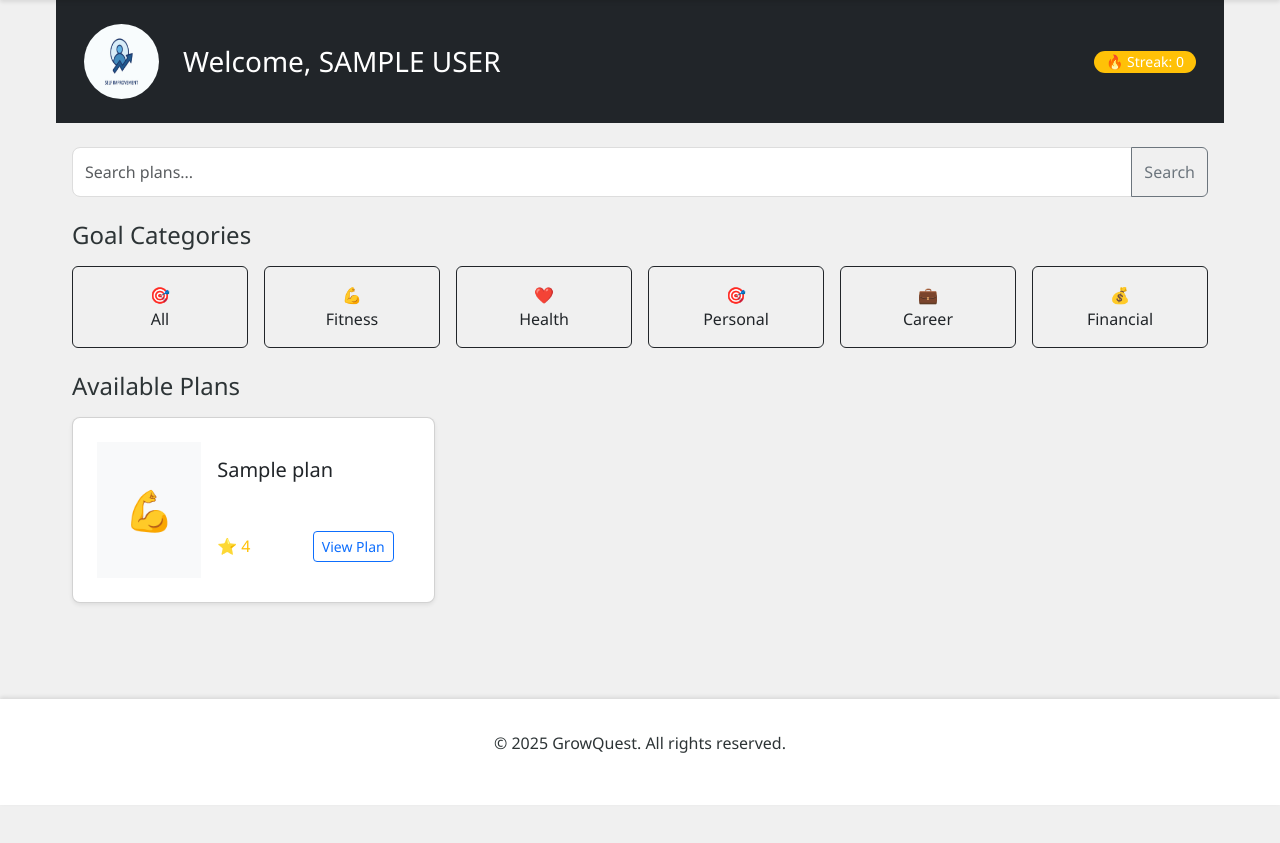
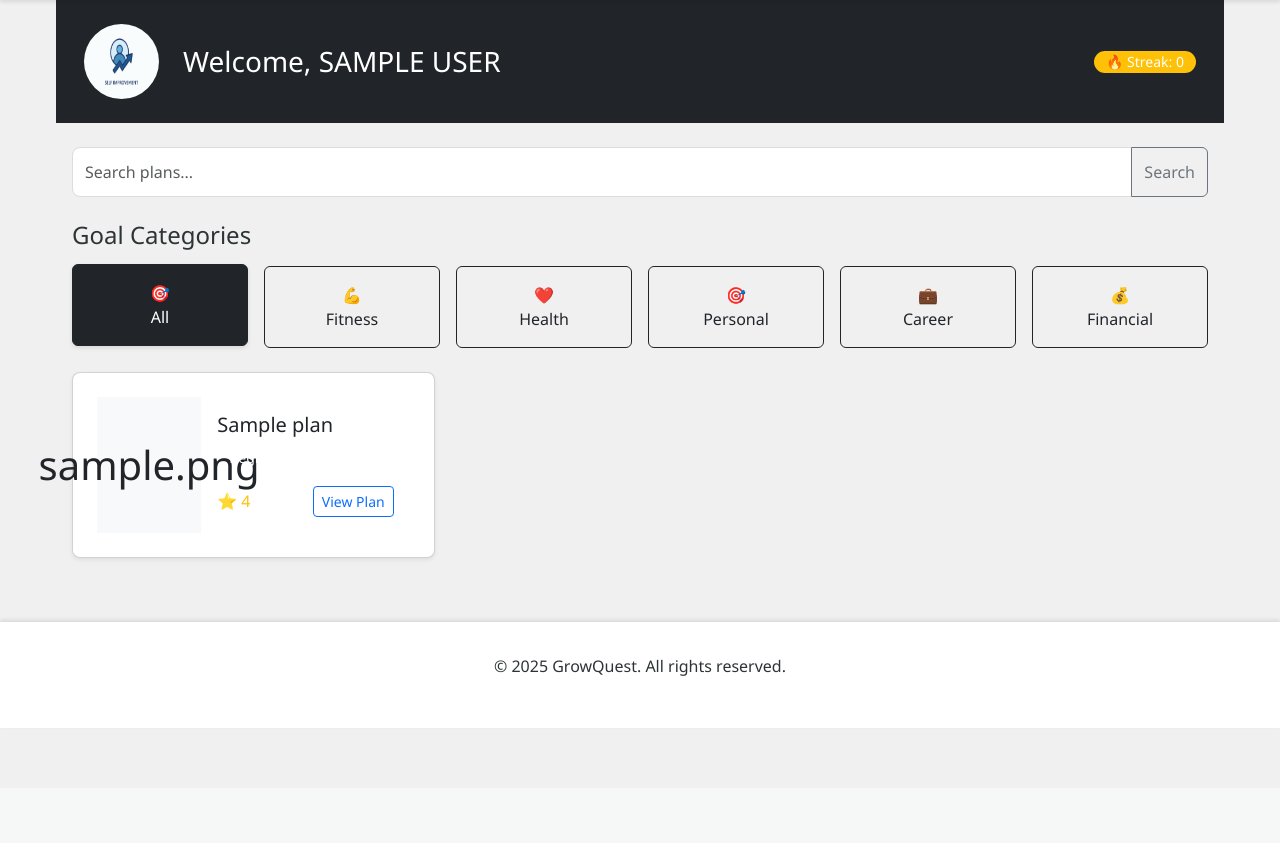
Before and after one commit to DanielOsuoha/SWE_project, a Django app: page / in a window 1280 px wide. Shown: the part 60-903 px from the top of the page. After the commit the page ends 736 px from the top, so only its background shows below. Run offline with Django 5.2, Linux system fonts and the light colour scheme; a user stored in the database is signed in; tables that the repository leaves empty hold one stand-in row (values such as "Sample post").

Commit message:
modified mvp

```diff
--- a/gamified_improvement/core/views.py
+++ b/gamified_improvement/core/views.py
@@ -7,7 +7,6 @@
 
 @login_required
 def index(request):
-    # Predefined categories with icons
     categories = [
         {'name': 'All', 'slug': 'all', 'icon': '🎯'},
         {'name': 'Fitness', 'slug': 'fitness', 'icon': '💪'},
@@ -17,12 +16,20 @@
         {'name': 'Financial', 'slug': 'financial', 'icon': '💰'},
     ]
 
-    # Get all plans, ordered by rating
-    plans = Plan.objects.all().order_by('-rating', 'title')
-    print(plans)
+    # Get category filter from URL parameters
+    active_category = request.GET.get('category', 'all')
+
+    # Get all plans and filter if category is specified
+    plans = Plan.objects.all()
+    if active_category and active_category != 'all':
+        plans = plans.filter(category=active_category)
+
+    plans = plans.order_by('-rating', 'title')
+
     context = {
         'categories': categories,
         'plans': plans,
+        'active_category': active_category,
         'streak': request.user.profile.streak if hasattr(request.user, 'profile') else 0,
     }
     return render(request, 'core/index.html', context)
--- a/gamified_improvement/static/css/base.css
+++ b/gamified_improvement/static/css/base.css
@@ -589,3 +589,15 @@
 .hidden {
     display: none;
 }
+
+.btn-outline-dark:hover {
+    background-color: #343a40;
+    color: white;
+    transform: translateY(-2px);
+    transition: all 0.2s ease;
+}
+
+.btn-dark {
+    transform: translateY(-2px);
+    box-shadow: 0 2px 4px rgba(0,0,0,0.1);
+}
--- a/gamified_improvement/templates/core/index.html
+++ b/gamified_improvement/templates/core/index.html
@@ -35,25 +35,24 @@
     <div class="row g-3">
         {% for category in categories %}
         <div class="col-4 col-md-2">
-            <button class="btn btn-outline-dark w-100 py-3" data-category="{{ category.slug }}">
+            <a href="?category={{ category.slug }}"
+               class="btn {% if active_category == category.slug %}btn-dark{% else %}btn-outline-dark{% endif %} w-100 py-3">
                 {{ category.icon }}<br>{{ category.name }}
-            </button>
+            </a>
         </div>
         {% endfor %}
     </div>
 </div>
 
 <div class="container">
-    <h4 class="mb-3">Available Plans</h4>
-    {% if plans %}
     <div class="row g-4">
         {% for plan in plans %}
-            <div class="col-md-6 col-lg-4 plan-group" data-category="{{ plan.category }}">
+        <div class="col-md-6 col-lg-4">
             <div class="card h-100 shadow-sm">
                 <div class="row g-0">
                     <div class="col-4">
                         <div class="bg-light h-100 d-flex align-items-center justify-content-center">
-                                <span style="font-size: 2.5rem;">{{ plan.get_icon }}</span>
+                            <span style="font-size: 2.5rem;">{{ plan.icon }}</span>
                         </div>
                     </div>
                     <div class="col-8">
@@ -67,21 +66,21 @@
                             <div class="d-flex justify-content-between align-items-center">
                                 <div class="text-warning">⭐ {{ plan.rating }}</div>
                                 <a href="{% url 'core:plan_detail' plan.id %}"
-                                       class="btn btn-sm btn-outline-primary">View Plan
-                                    </a>
+                                   class="btn btn-sm btn-outline-primary">View Plan</a>
                             </div>
                         </div>
                     </div>
                 </div>
             </div>
         </div>
+        {% empty %}
+        <div class="col-12">
+            <div class="alert alert-info text-center">
+                No plans available for this category.
+            </div>
+        </div>
         {% endfor %}
     </div>
-    {% else %}
-        <div class="alert alert-info text-center">
-            No plans available yet. {{ plans|length }}
-        </div>
-    {% endif %}
 </div>
 {% endblock %}
 
```
Lines whose indentation alone changed are shown as unchanged.
